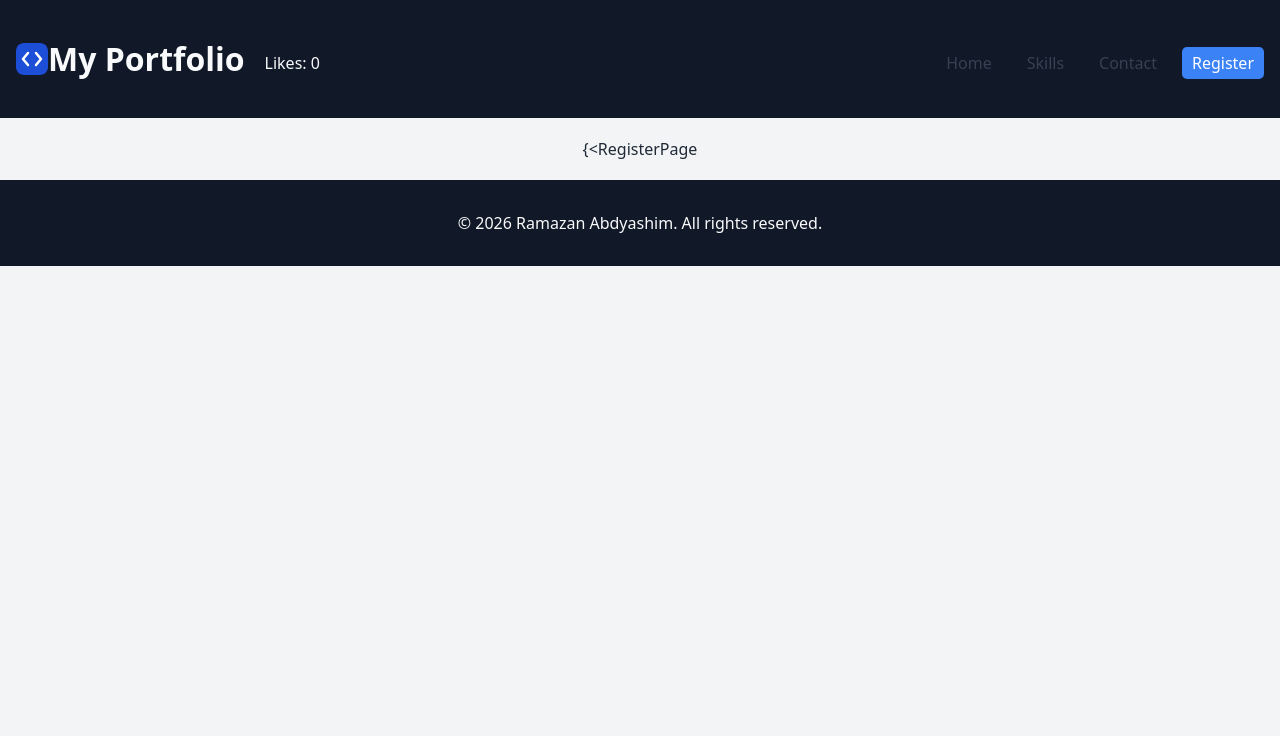
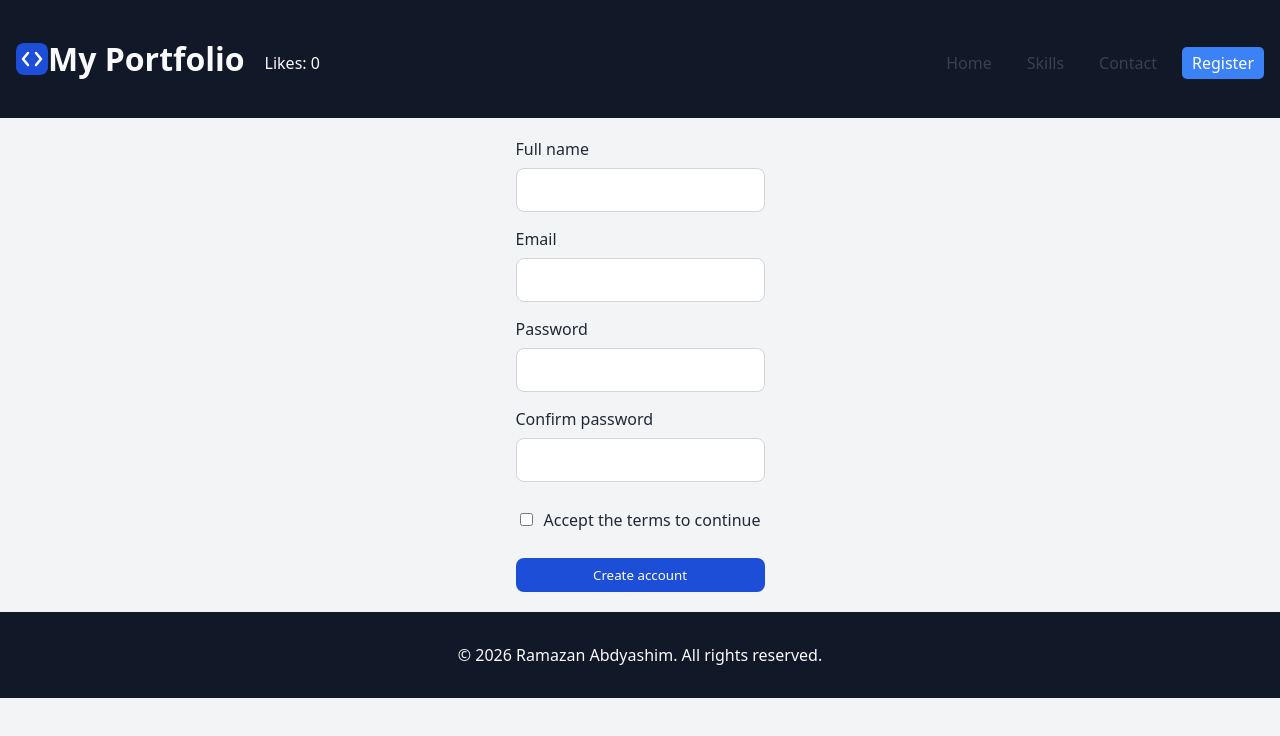
Before and after one commit to k3rlll/iwamad-practice, a React (Vite) app: page /register in a window 1280 px wide. Shown: the top 736 px of the page. Built offline with nearby package versions, Linux system fonts and the light colour scheme.

Commit message:
Week 6: fix registration page error

```diff
--- a/src/App.tsx
+++ b/src/App.tsx
@@ -16,7 +16,6 @@ function App() {
         <Route index element={<HomePage />} />
         <Route path="skills" element={<SkillsPage />} />
         <Route path="contact" element={<ContactPage />} />
-        <Route element="{<RegisterPage" path="register"/>
         <Route path="*" element={<NotFoundPage />} />
         <Route path="register" element={<RegisterPage />} />
       </Route>
--- a/src/pages/RegisterPage.tsx
+++ b/src/pages/RegisterPage.tsx
@@ -1,8 +1,9 @@
 import { useState } from 'react';
-import type { ChangeEvent, FocusEvent, FormEvent } from 'react';
+import type { ChangeEvent, FocusEvent, SubmitEvent } from 'react';
 import { validateRegistration, type RegistrationValues } from '../lib/validateRegistration';
 import { TextField } from '../components/ui/TextField';
 import { Button } from '../components/ui/Button';
+
 export function RegisterPage() {
   const [values, setValues] = useState<RegistrationValues>({
     fullName: '',
@@ -14,6 +15,7 @@ export function RegisterPage() {
 
   const [touched, setTouched] = useState<Partial<Record<keyof RegistrationValues, boolean>>>({});
   const [submitAttempted, setSubmitAttempted] = useState(false);
+  const [submitted, setSubmitted] = useState(false);
 
   const errors = validateRegistration(values);
 
@@ -29,16 +31,19 @@ export function RegisterPage() {
     setTouched((current) => ({ ...current, [event.target.name]: true }));
   };
 
-  const handleSubmit = (event: FormEvent<HTMLFormElement>) => {
+  const handleSubmit = (event: SubmitEvent<HTMLFormElement>) => {
     event.preventDefault();
     setSubmitAttempted(true);
+    if (Object.keys(errors).length === 0) {
+      setSubmitted(true);
+    }
   };
 
   const getError = (field: keyof RegistrationValues) => {
     return touched[field] || submitAttempted ? errors[field] : undefined;
   };
 
-  if (submitAttempted && Object.keys(errors).length === 0) {
+  if (submitted) {
     return <p role="status">Thanks, {values.fullName}. You are registered.</p>;
   }
 
@@ -52,8 +57,7 @@ export function RegisterPage() {
         onBlur={handleBlur}
         error={getError('fullName')}
       />
-
-       <TextField
+      <TextField
         label="Email"
         name="email"
         type="email"
```
Also changed, not shown: 3 other files (tests, documents, lock files or other folders).
